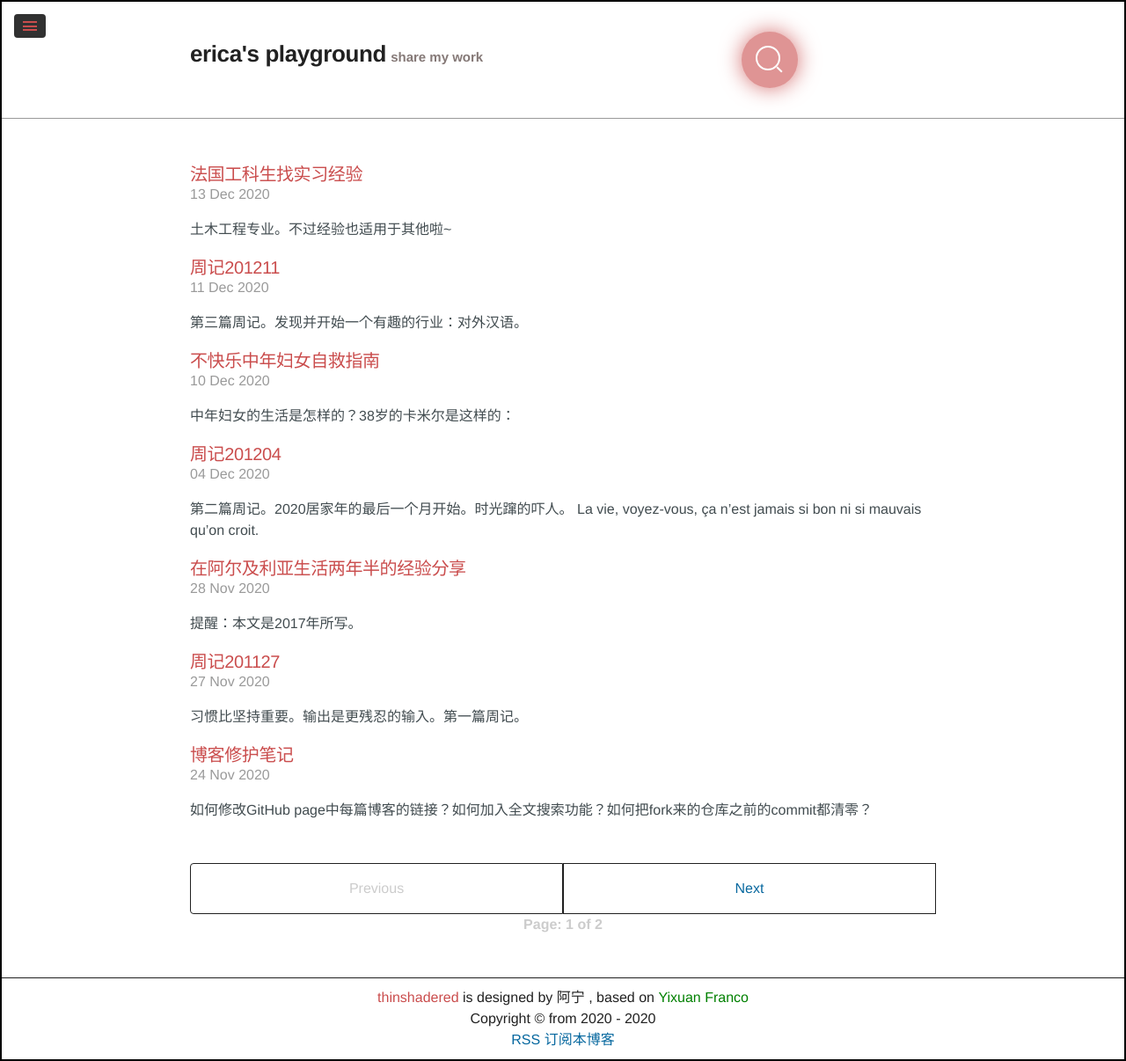
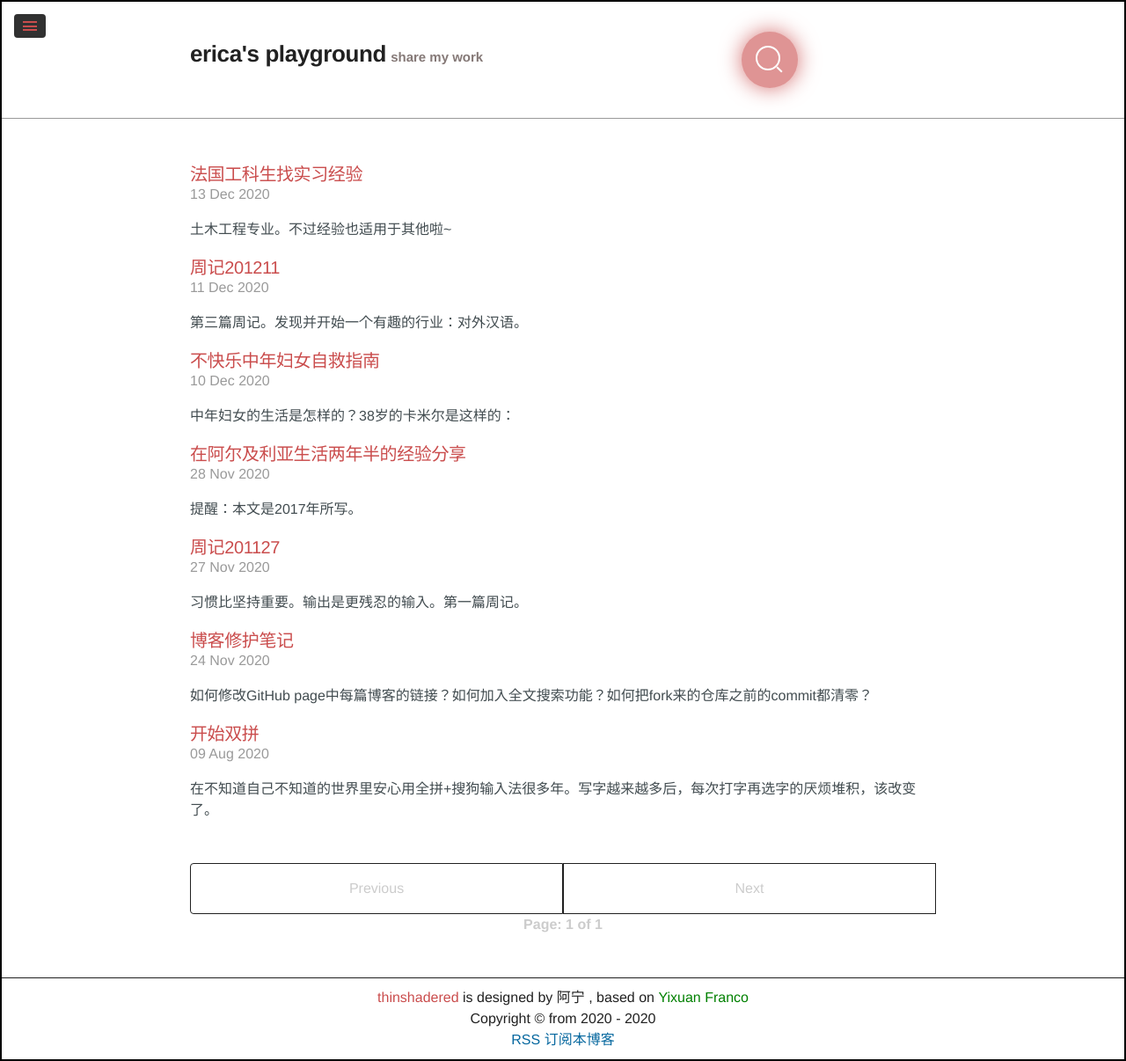
Before and after one commit to ericazhan/ericazhan.github.io, a Jekyll site: the page built from index.html, in a window 1280 px wide. Shown: the whole page at 88% size. Built offline with Jekyll 4.4.1, drawn with Linux system fonts in a browser that asks for light colours; some web fonts are replaced; the list of posts is cut into pages by our own code; some of the changed lines change nothing that is shown.

Commit message:
🤸‍♀️ UPDATE:

```diff
--- a/_posts/2020-12-04-weekly.md
+++ /dev/null
@@ -1,79 +0,0 @@
----
-layout: post
-title: 周记201204
-category: weekly
-description: "每周的点滴输出"
-tags: [习惯,周记]
----
-
-第二篇周记。2020居家年的最后一个月开始。时光蹿的吓人。
-> La vie, voyez-vous, ça n’est jamais si bon ni si mauvais qu’on croit.
-
-
-
-
-## 喜欢的
-
-- 不开心中年女性治愈之书 [Amazon.fr - Ta deuxième vie commence quand tu comprends que tu n'en as qu'une ](https://www.amazon.fr/deuxi%C3%A8me-commence-quand-comprends-quune/dp/2212561164)
-
-  直译书名是： 你的第二次生命绽放于当你明白你的人生只有一次。
-
-  这本书在畅销榜待了好久好久。本着好奇，顺便理解法国人的心理，从图书馆借来看看。这是本小说，讲述一位38岁姑娘，中产已婚有娃，深感生活压抑乏味，然后她遇到了一个routinologue(单调生活治疗师)，在他的指点下，如何越来越开心，实现自己的理想。（PS：并没有和治疗师在一起^^）全书遍布种种积极心理学的知识和技巧，可以立刻上手使用的那种。而且神奇的是，只是读着这本书，就觉得很温暖开心~  不过一个还上学的小朋友读完说没感觉，哈哈。所以最适合已经过了几年单调生活的人，比如我这样的上班族~ (‾◡◝)
-
-- 莫泊桑法语全集 [Maupassant par les textes](http://maupassant.free.fr/index.html)
-
-  这是忠实粉丝建立的网站。所有莫泊桑的作品文字版，以及不少免费开源的有声版。
-
-- 关于财富自由的视频 [普通人也可以财务自由- YouTube](https://www.youtube.com/watch?v=nxnR-IlZkN0)
-
-  这不是投资理财干货视频，它只是一碗鸡汤，温暖熨帖。主持人和嘉宾都讲的太好了，听的全程微笑，十分舒畅。我们的初心是幸福的生活，追寻自己的理想，而不是得到更多的钱。财务自由的前提是：思考自己想过什么样的生活，需要多少钱。再筹划怎么主动被动的获得这些钱。
-
-- [Essays-PaulGraham](http://paulgraham.com/articles.html)
-
-  Paul Graham的个人官网。才知道他居然一直在更新文章！今年11月10月都有文章，也有关于coronavirus的。《黑客与画家》看过好几遍，那是他十几年前的文章合集了。正在慢慢细读他其他的文章。身为程序员、作家、投资者，他的表达敏锐清晰，又畅美动人。哎，他还专业训练过绘画。
-
-
-
-## 行思
-
-- 博客的文本宽度
-
-  paulgraham的深度美文，我写不出来，但是我可以见贤思齐地模仿他的排版。在读了他网站的[General FAQ - paulgraham](http://paulgraham.com/gfaq.html)，才明白原来他把博客设计的那么窄，不是张扬个性，而是实在诚恳的为了更易读！一行70个字母阅读更舒适。直观感受下，我立刻同意。于是我的博客也改了宽度（550px，16px），嘻嘻。也参考了下[可读性:优化文本长度 ](http://blog.b3inside.com/userexperience/line-length-readability/) ，这里译者说中文建议每行在35-45个汉字（14px）。
-
-- 两个关于买房的谈话。
-
-  周六1128。11点在zoom访谈。下午1点在自怼圈分享买房经验。Zoom上是和龙妈的interview，她提问，我们回答。完全没准备。在怼圈的单口则是自己掌控节奏，提前用2小时做了个思维导图，希望讲的更清楚。临开场前又赶紧加了一页关于自己的情况和思考，试图增加点故事性。
-
-  回听感想：
-
-  - 怼圈的分享内容虽然有料，但似乎没有什么情感，下次注意多和听众连接，多加入自己情绪。。
-  - 访谈不是很满意：有些东西讲的太草率（略后悔），临场应变能力也不好。下次类似的事情，一定要把语速放慢，不着急回答，并强行加入自己思考时间作为缓冲。访谈之前也应该想想自己的边界在哪里。不想谈的就不回答。
-
-  既然公开说话不是自己的强项，那就提前准备，多练习。
-
-- 在网上公开认真的提问，会得到解答。
-
-  联系了natalie，网上follow的倒立老师，我在她的forum发起一个[提问](https://forum.nataliereckert.com/viewtopic.php?f=3&t=155)，然后过了4天，收到她的回复，是我的提问的两倍长，细致的指出了我目前的问题，还提供了解决参考，好感动。
-
-- 比起收集更多的碎片知识，不如试试让自己更快乐。如果节目课程会让你开心，就买。如果可能会让你有收获，还是不要买了。
-
-  本着这样的偏见，这次喜马拉雅的123知识狂欢节什么都没有买，5折也没有吸引力哈哈。想学习的时候，我就静心消化经典吧。
-
-- 翻译的引申：
-
-  被这句鸡汤温暖了很久。据说是莫泊桑写的。
-
-  > 生活不可能像你想象得那么好，但也不会像你想象得那么糟。我觉得人的脆弱和坚强都超乎自己的想象。有时，我可能脆弱得一句话就泪流满面，有时，也发现自己咬着牙走了很长的路。
-
-  找到法语原文：
-
-  > La vie, voyez-vous, ça n'est jamais si bon ni si mauvais qu'on croit. ----Guy de Maupassant 《Une Vie》
-
-  原文的意思只是：生活从来不像我们想象得那么好，但也不会像我们想象得那么糟。
-
-
-## 小快乐
-
-- 周日金欧巴正式乔迁新居。我们上午10点左右过去帮忙搬家，参观他们夫妇俩精心设计的豪宅。各种用心，佩服羡慕。7个小伙伴，一只万人迷的金毛。吃了久违的中餐，闲扯一天。晚上7点回家后倒头就睡。社交过度了。。哈哈。
-- 小伙伴hang看到我的倒立训练，特地给我录了一个视频发来，告诉我怎么调整动作，踢腿的关键是收紧核心，让臀部上提，而不是只踢腿。
-- 周四晚上下班，又去了faun. 和林老师，xiwei聊的超开心~  亦师亦友的感觉真好。又吃了xiwei给的米棒，每次她都给我好吃的哈哈。听他们讲述一个全新projet。短短两周，计划书和方案都有了，已经pdf发送合伙人，这行动力太赞了。临走，natalie说要留我邮箱，把我纳入entrainement libre群组，开心~
```
Also changed, not shown: _posts/2020-11-27-weekly.md (+3 -1 lines).
